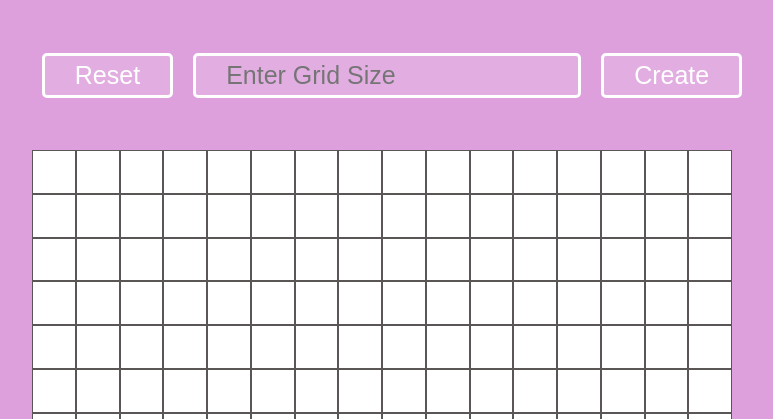
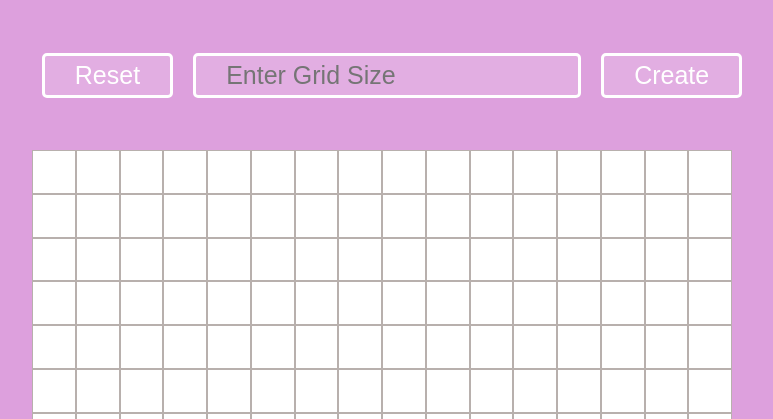
Before and after one commit to g0vin-d/ETCH-A-SKETCH, a plain HTML site: page index.html in a window 1280 px wide. Shown: the top 419 px of the page, without its empty margins (258-1031 px from the left). Drawn offline with Linux system fonts and the light colour scheme.

Commit message:
Update style.css

```diff
--- a/css/style.css
+++ b/css/style.css
@@ -32,7 +32,7 @@ header {
 .grid-Item {
     min-width: 1px;
     min-height: 1px;
-    border: 1px solid #5b5656;
+    border: 1px solid #b8b0ad;
     text-align: center;
 }
 
```
